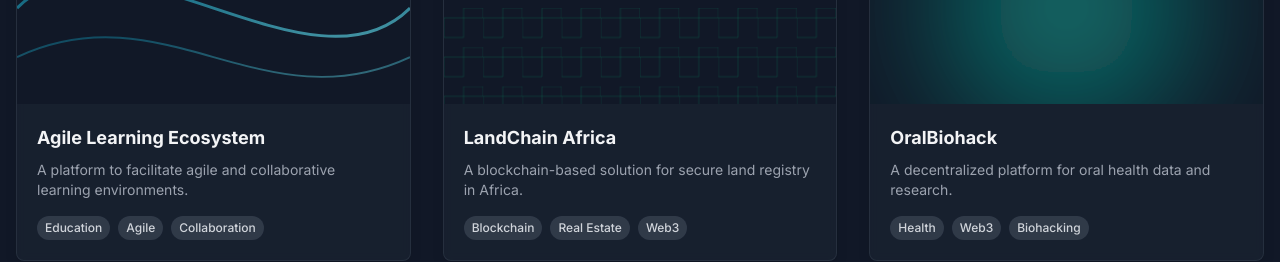
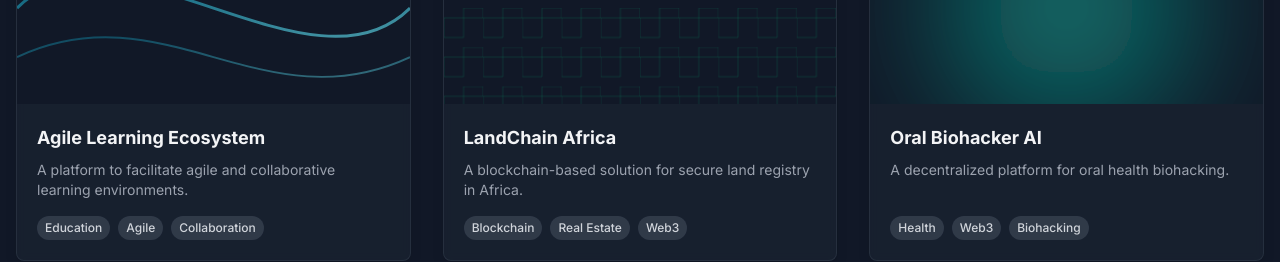
Before and after one commit to eltonarunga/Software-Compositions, a React (Vite) app: page / in a window 1280 px wide. Shown: the part 4260-4522 px from the top of the page. Built offline with nearby package versions, Linux system fonts and the light colour scheme.

Commit message:
feat: Update project title and description
Modify the title and description for the 'OralBiohack' project to 'Oral Biohacker AI' and provide a more concise description. This change aims to improve clarity and marketing appeal for the project.

```diff
--- a/constants.ts
+++ b/constants.ts
@@ -157,8 +157,8 @@ export const PROJECTS: Project[] = [
   },
   {
     id: 3,
-    title: 'OralBiohack',
-    description: 'A decentralized platform for oral health data and research.',
+    title: 'Oral Biohacker AI',
+    description: 'A decentralized platform for oral health biohacking.',
     imageUrl: getImageForIndex(2),
     url: 'https://ai.studio/apps/drive/1mq0wYYSTaB8yFSBS-2PGpEryNmImymDN',
     tags: ['Health', 'Web3', 'Biohacking']
```
Also changed, not shown: 1 other file (tests, documents, lock files or other folders).
